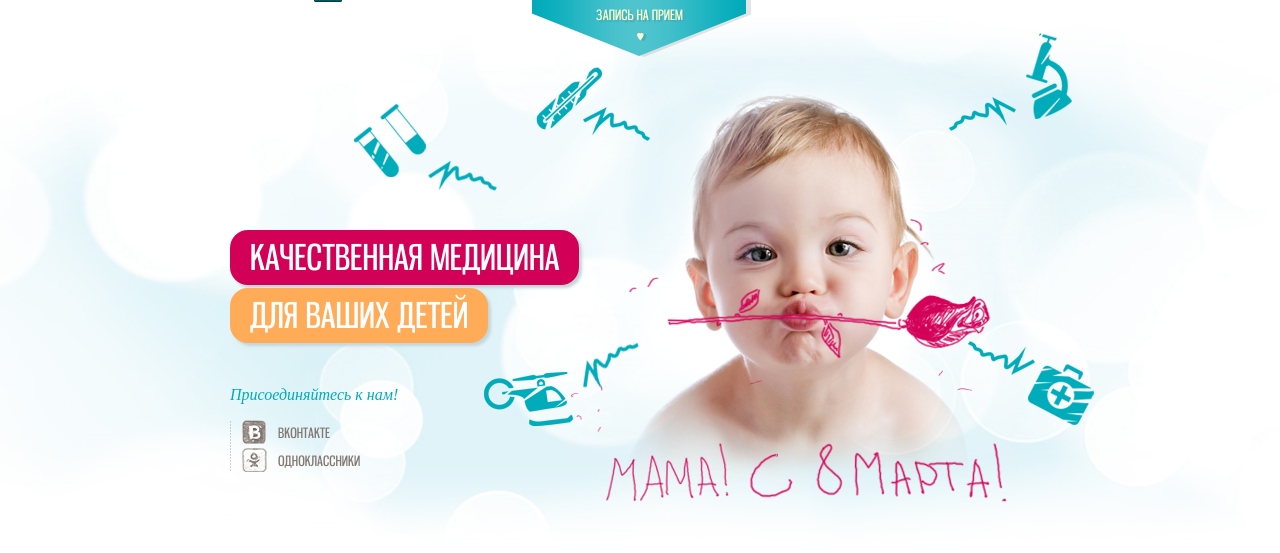
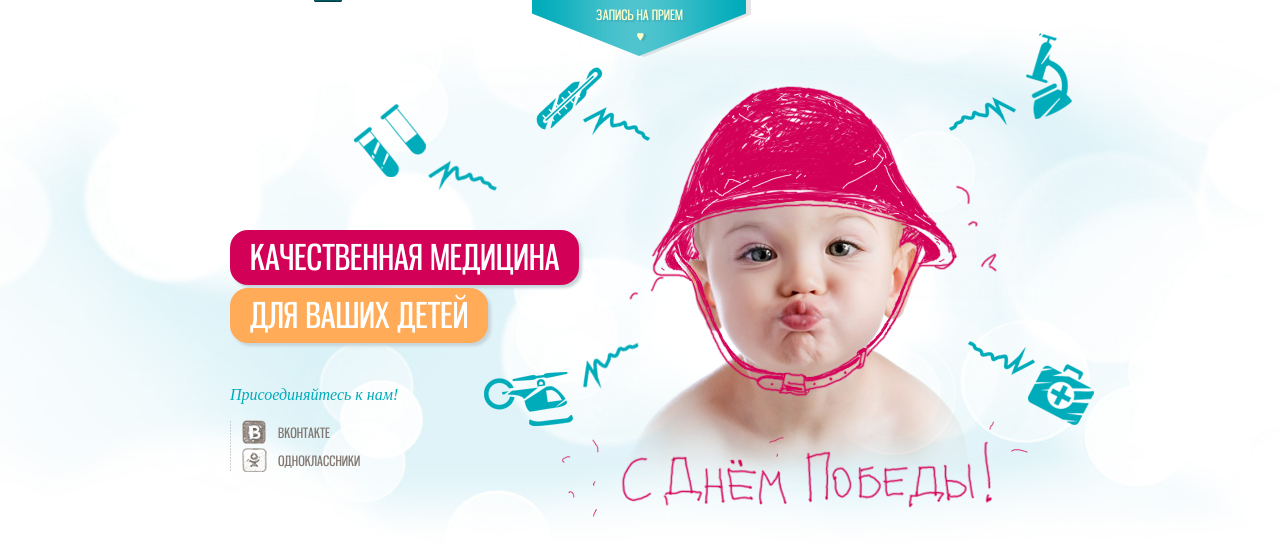
Before and after one commit to justdealman/kroha, a plain HTML site: page index.html in a window 1280 px wide. Shown: the part 114-667 px from the top of the page. Drawn offline with Linux system fonts and the light colour scheme; a web font is replaced by a local one.

Commit message:
9 may event

```diff
--- a/index.html
+++ b/index.html
@@ -54,9 +54,11 @@
 			</div>
 			<div class="hoverarea"></div>
 		</div>
-		<img src="./temp/march8.png" width="401" height="214" class="march8" alt="">
+		<img src="./temp/may9.png" width="466" height="431" class="may9" alt="">
+		<img src="./temp/may9n.png" width="466" height="431" class="may9n" alt="">
+		<!--<img src="./temp/march8.png" width="401" height="214" class="march8" alt="">
 		<img src="./temp/march8n.png" width="401" height="214" class="march8n" alt="">
-		<!--<img src="./images/int1.png" class="int1" width="240" height="121" alt="">
+		<img src="./images/int1.png" class="int1" width="240" height="121" alt="">
 		<img src="./images/int1_a.png" class="int1 dynamic" width="240" height="121" alt="">
 		<img src="./images/int2.png" class="int2" width="313" height="175" alt="">
 		<img src="./images/int2_a.png" class="int2 dynamic" width="313" height="175" alt="">
--- a/js/dynamic.js
+++ b/js/dynamic.js
@@ -65,12 +65,20 @@ $(document).ready(function() {
 		}
 	);
 
-	$('.hoverarea').hover(
+	/*$('.hoverarea').hover(
 		function() {
 			$('.march8n').addClass('animate');
 		},
 		function() {
 			$('.march8n').removeClass('animate');
+		}
+	);*/
+	$('.hoverarea').hover(
+		function() {
+			$('.may9n').addClass('animate');
+		},
+		function() {
+			$('.may9n').removeClass('animate');
 		}
 	);
 	/*
--- a/style.css
+++ b/style.css
@@ -1400,11 +1400,12 @@ ul.team li span.hover {
 .video ul li div.information {
 	position:relative;
 	z-index:1;
-	margin:-1px 0 27px;
+	margin:-1px 0 57px;
 }
 .video ul li div.iframe {
 	position:relative;
 	height:121px;
+	margin:-30px 0 0;
 }
 .video ul li div.iframe img {
 	display:none;
@@ -1509,3 +1510,18 @@ ul.team li span.hover {
 .slider .info .social ul li a:hover span img {
 	top:-24px;
 }
+
+/* 9 May 2014 */
+
+.may9 {
+	position:absolute;
+	left:50%;
+	top:100px;
+	margin-left:-78px;
+}
+.may9n {
+	position:absolute;
+	left:50%;
+	top:100px;
+	margin-left:-78px;
+}
```
Also changed, not shown: temp/may9.png (added), temp/may9n.png (added).
